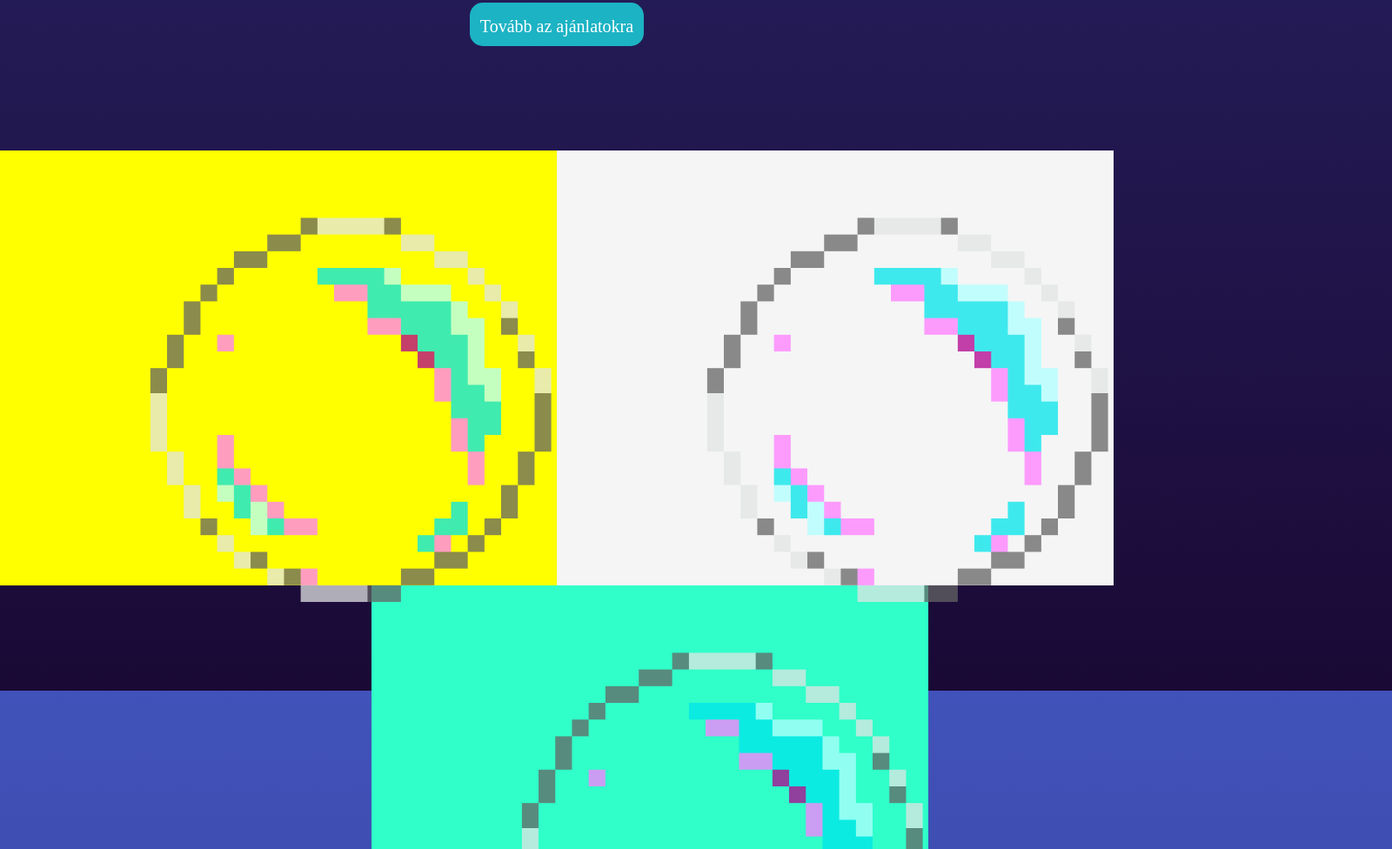
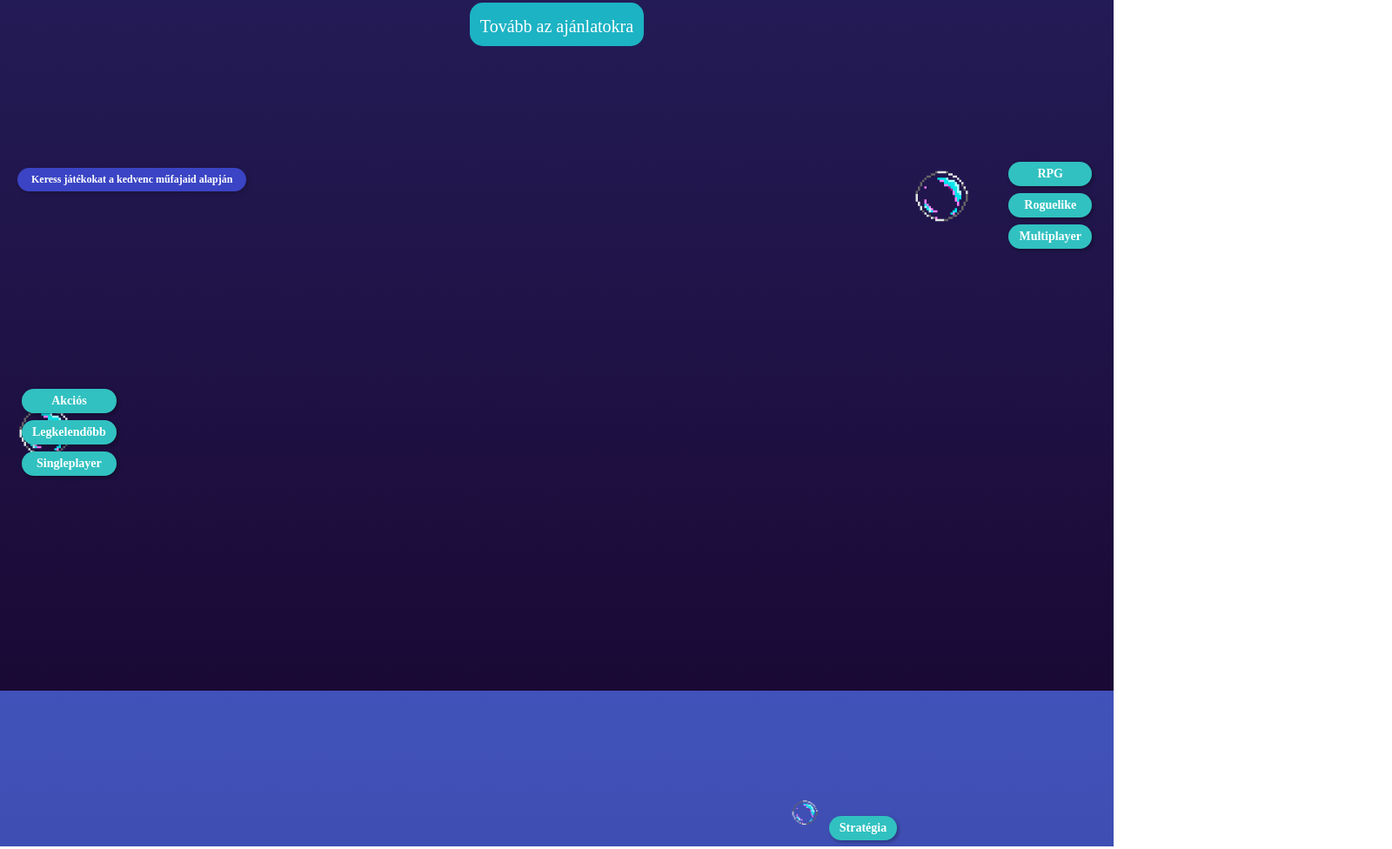
Before and after one commit to ZalanMede/GameSeeker, a plain HTML site: page index.html in a window 1280 px wide. Shown: the part 2406-3382 px from the top of the page at 87% size, 1600 px wide, since content can reach past the window. Drawn offline with Linux system fonts and the light colour scheme; a web font is replaced by a local one.

Commit message:
GAM-13 bubble tag section v2

```diff
--- a/index.css
+++ b/index.css
@@ -263,34 +263,3 @@ body{
     margin: 0 auto;
     padding-top: 30px;
 }
-
-
-
-.bubble-tag-parent {
-    display: grid;
-    grid-template-columns: repeat(6, 1fr);
-        grid-template-rows: repeat(6, 1fr);
-    grid-column-gap: 0px;
-    grid-row-gap: 0px;
-    height: 1000px;
-
-    padding-bottom: 30px;
-    }
-
-    .bubble1 { grid-area: 1 / 1 / 4 / 4;
-        background-color:yellow;
-
-    }
-    .bubble2 { grid-area: 1 / 4 / 4 / 7; background-color: whitesmoke;}
-    .bubble3 { grid-area: 4 / 3 / 7 / 6; background-color: #30FFC9;}
-
-
-
-
-
-        .bubble-img{
-            width: 150%;
-            height: 150%;
-            object-fit: cover;
-
-        }
--- a/index.html
+++ b/index.html
@@ -8,6 +8,122 @@
     <style>
         </style>
     <title>GAMESEEKER</title>
+
+
+    <style>
+    .container {
+      display: grid;
+      grid-template-areas:
+        "header header"
+        "bubble2 bubble1"
+        ". bubble3";
+      grid-template-columns: 1fr 1fr;
+      grid-template-rows: auto 1fr 1fr;
+      width: 100%;
+      height: 100vh;
+      position: relative;
+    }
+
+    .bubble {
+      position: relative;
+      width: 250px;
+      z-index: 1;
+    }
+
+    .bubble1 {
+      grid-area: bubble1;
+      justify-self: end;
+      align-self: start;
+    }
+
+    .bubble2 {
+      grid-area: bubble2;
+      justify-self: start;
+      align-self: end;
+    }
+
+    .bubble3 {
+      grid-area: bubble3;
+      width: 120px;
+      justify-self: center;
+      align-self: end;
+    }
+
+    .labels {
+      position: absolute;
+      z-index: 2;
+      display: flex;
+      flex-direction: column;
+      gap: 8px;
+    }
+
+    .labels a {
+      background-color: #31c1c0;
+      color: white;
+      text-decoration: none;
+      padding: 6px 12px;
+      border-radius: 20px;
+      font-weight: bold;
+      box-shadow: 2px 2px 4px rgba(0,0,0,0.3);
+      transition: 0.2s ease;
+      font-size: 14px;
+      text-align: center;
+    }
+
+    .labels a:hover {
+      background-color: #27aaa8;
+    }
+
+    .labels1 {
+      top: 10%;
+      right: 10%;
+    }
+
+    .labels2 {
+      bottom: 20%;
+      left: 10%;
+    }
+
+    .labels3 {
+      bottom: 12%;
+      left: 44%;
+    }
+
+    .header {
+      grid-area: header;
+      display: flex;
+      justify-content: center;
+      align-items: center;
+      padding: 20px;
+    }
+
+    .header-text {
+      background-color: #3a44c4;
+      color: white;
+      padding: 8px 16px;
+      border-radius: 12px;
+      font-size: 14px;
+      font-weight: bold;
+      box-shadow: 2px 2px 6px rgba(0,0,0,0.2);
+    }
+
+    .top-left-label {
+      position: absolute;
+      top: 20px;
+      left: 20px;
+      background-color: #3a44c4;
+      color: white;
+      padding: 6px 16px;
+      border-radius: 20px;
+      font-size: 12px;
+      font-weight: bold;
+      box-shadow: 2px 2px 6px rgba(0,0,0,0.2);
+      z-index: 5;
+    }
+    .bubblekep{
+
+    }
+      </style>
 </head>
 <body>
     <header>
@@ -119,12 +235,44 @@
         </div>
     </section>
     <section class="bottom-bubble-tag-section">
-
+        <!--
         <div class="bubble-tag-parent">
             <div class="bubble1"> <img src="images/BUBOREK-KEP.png" class="bubble-img" alt="" style="opacity: 75%;"></div>
             <div class="bubble2"> <img src="images/BUBOREK-KEP.png" class="bubble-img" alt="" style="opacity: 75%;"></div>
             <div class="bubble3"> <img src="images/BUBOREK-KEP.png" class="bubble-img" alt="" style="opacity: 75%;"></div>
         </div>
+        -->
+
+
+
+        <div class="container">
+            <!-- Bal felső szöveg -->
+            <div class="top-left-label">Keress játékokat a kedvenc műfajaid alapján</div>
+
+            <!-- Háttérbuborékok -->
+            <div class="bubble bubble1 bubblekep">
+              <img src="images/BUBOREK-KEP.png" alt="Bubble 1" style="width: 50%; height: auto;">
+              <div class="labels labels1">
+                <a href="">RPG</a>
+                <a href="">Roguelike</a>
+                <a href="">Multiplayer</a>
+              </div>
+            </div>
+            <div class="bubble bubble2 bubblekep">
+              <img src="images/BUBOREK-KEP.png" alt="Bubble 2" style="width: 50%; height: auto;">
+              <div class="labels labels2">
+                <a href="">Akciós</a>
+                <a href="">Legkelendőbb</a>
+                <a href="">Singleplayer</a>
+              </div>
+            </div>
+            <div class="bubble bubble3 bubblekep">
+              <img src="images/BUBOREK-KEP.png" alt="Bubble 3" style="width: 50%; height: auto;">
+              <div class="labels labels3">
+                <a href="">Stratégia</a>
+              </div>
+            </div>
+          </div>
 
 
 
```
